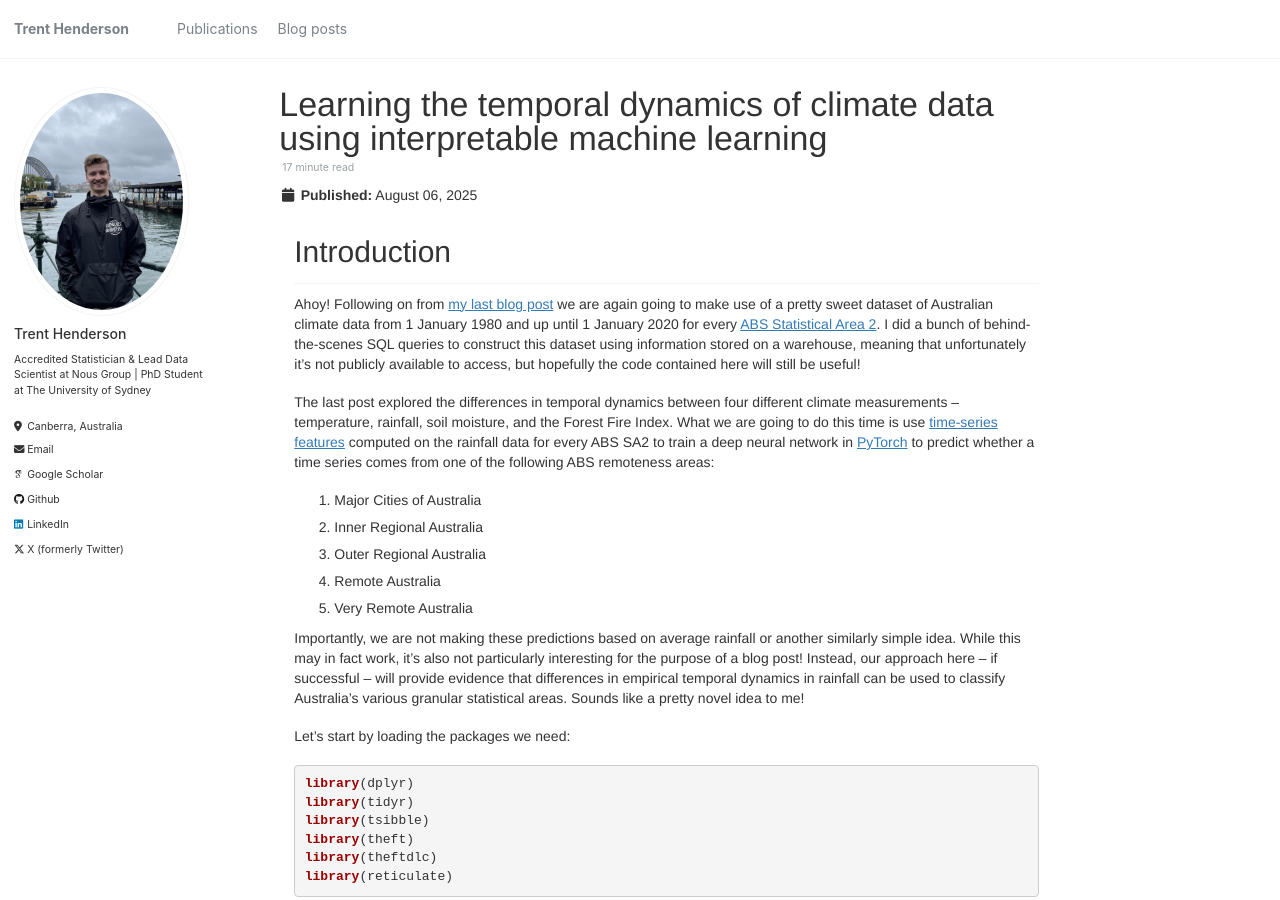
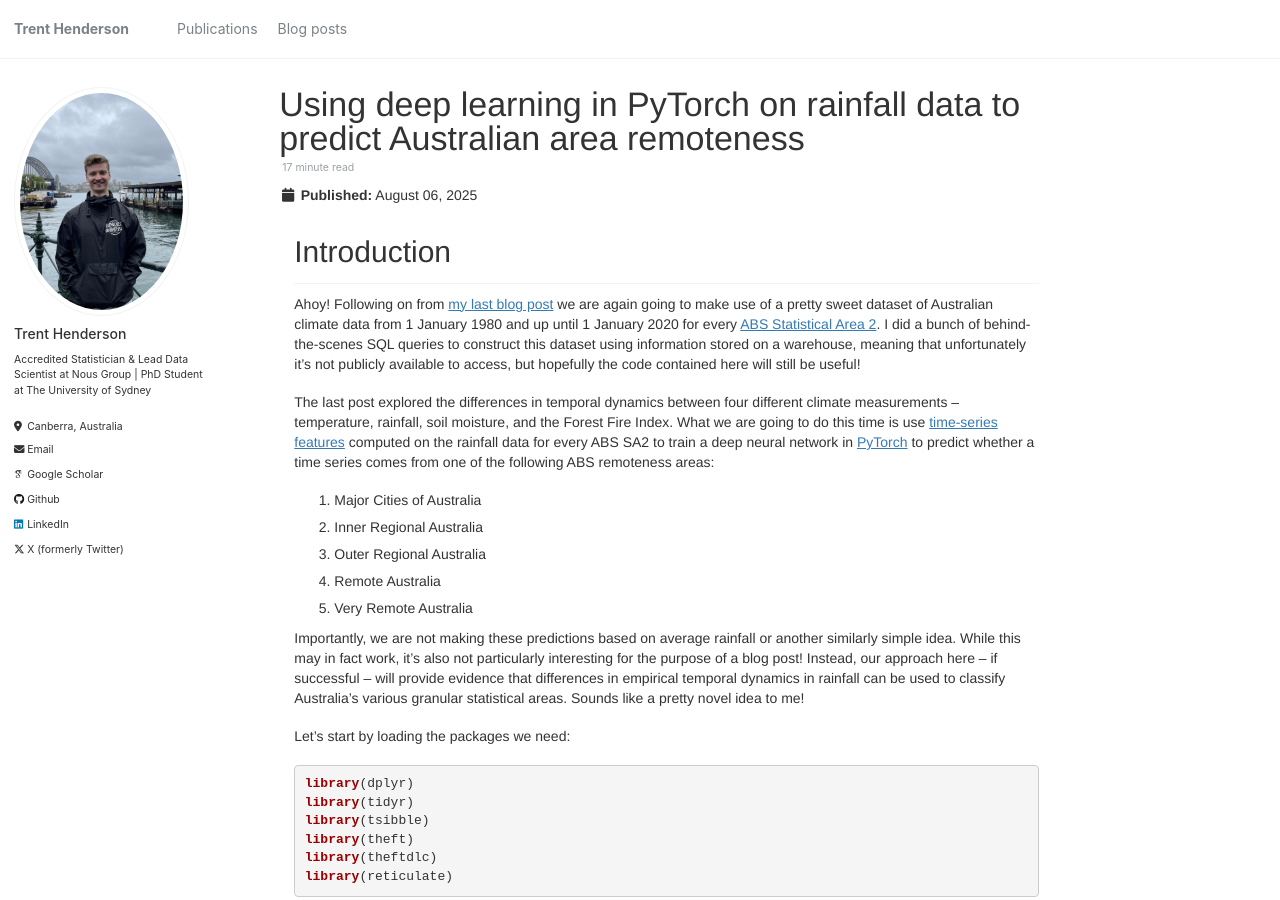
Before and after one commit to hendersontrent/hendersontrent.github.io, a Jekyll site: the page built from _posts/2025-08-06-climate-deep-learning.md, in a window 1280 px wide and 900 px high. Built offline with Jekyll 4.4.1, drawn with Linux system fonts in a browser that asks for light colours; some web fonts are replaced; formulas are drawn with MathJax 3.

Commit message:
Update 2025-08-06-climate-deep-learning.md

```diff
--- a/_posts/2025-08-06-climate-deep-learning.md
+++ b/_posts/2025-08-06-climate-deep-learning.md
@@ -1,5 +1,5 @@
 ---
-title: 'Learning the temporal dynamics of climate data using interpretable machine learning'
+title: 'Using deep learning in PyTorch on rainfall data to predict Australian area remoteness'
 date: 2025-08-06
 permalink: /posts/2025/08/climate-deep-learning/
 tags:
```
